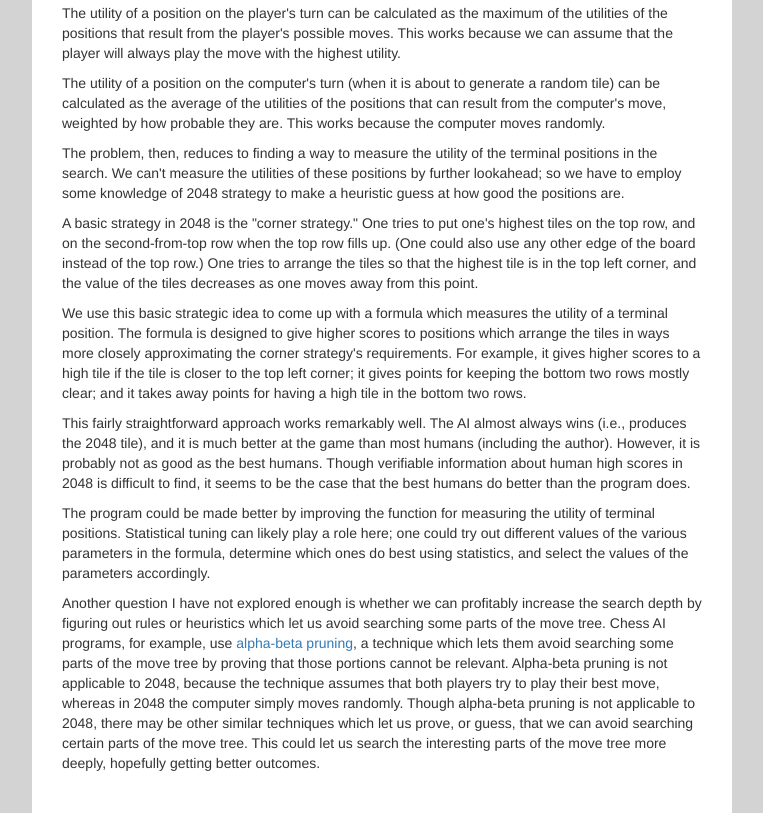
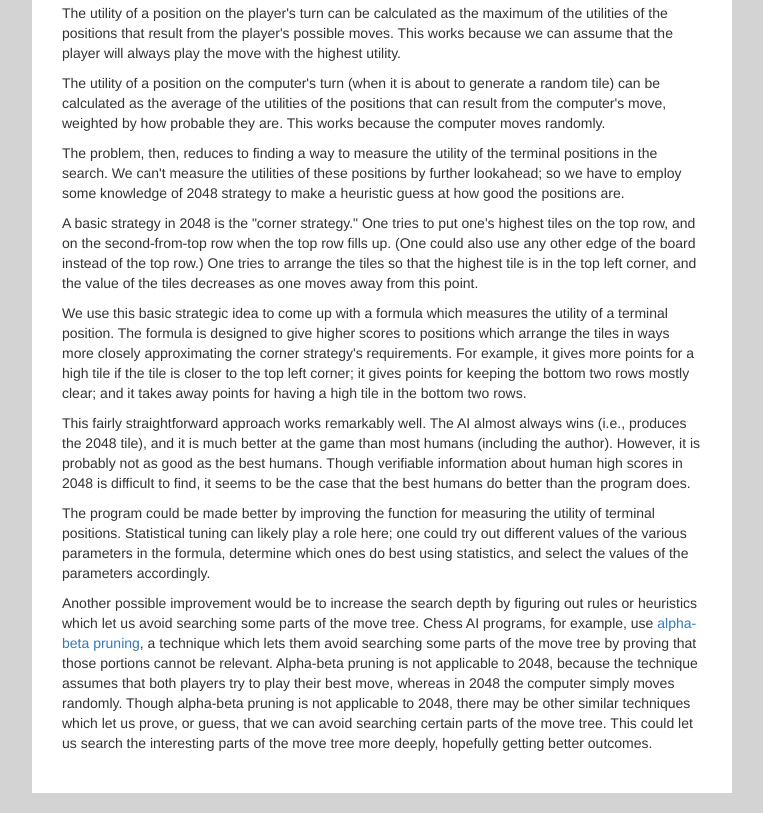
Before and after one commit to morganthomas/2048-js, a plain HTML site: page 2048.html in a window 1280 px wide. Shown: the part 1512-2325 px from the top of the page, without its empty margins (258-1021 px from the left). Drawn offline with Linux system fonts and the light colour scheme.

Commit message:
Tweaks to copy.

```diff
--- a/2048.html
+++ b/2048.html
@@ -103,7 +103,7 @@ simple ideas from 2048 strategy.</p>
   (how desirable) a given position is. The "goodness" of a position is measured
   by a number, called the position's "utility." This is just an arbitrary number
   which is assigned by the position evaluation algorithm to attempt to quantify how
-  desirable the position is.</p>
+  strategically desirable the position is.</p>
 
 <p>We calculate the utility of a position by looking at the utility of the various
   positions that it can evolve into. We can think of the possible futures of a
@@ -140,7 +140,7 @@ simple ideas from 2048 strategy.</p>
   the utility of a terminal position. The formula is designed to give
   higher scores to positions which arrange the tiles in ways more closely
   approximating the corner strategy's requirements. For example, it gives
-  higher scores to a high tile if the tile is closer to the top left corner;
+  more points for a high tile if the tile is closer to the top left corner;
   it gives points for keeping the bottom two rows mostly clear; and it takes
   away points for having a high tile in the bottom two rows.</p>
 
@@ -157,7 +157,7 @@ simple ideas from 2048 strategy.</p>
   in the formula, determine which ones do best using statistics, and
   select the values of the parameters accordingly.</p>
 
-<p>Another question I have not explored enough is whether we can profitably increase the search depth
+<p>Another possible improvement would be to increase the search depth
   by figuring out rules or heuristics which let us avoid searching some parts of
   the move tree. Chess AI programs, for example, use
   <a href="https://en.wikipedia.org/wiki/Alpha-beta_pruning">alpha-beta pruning</a>,
```
